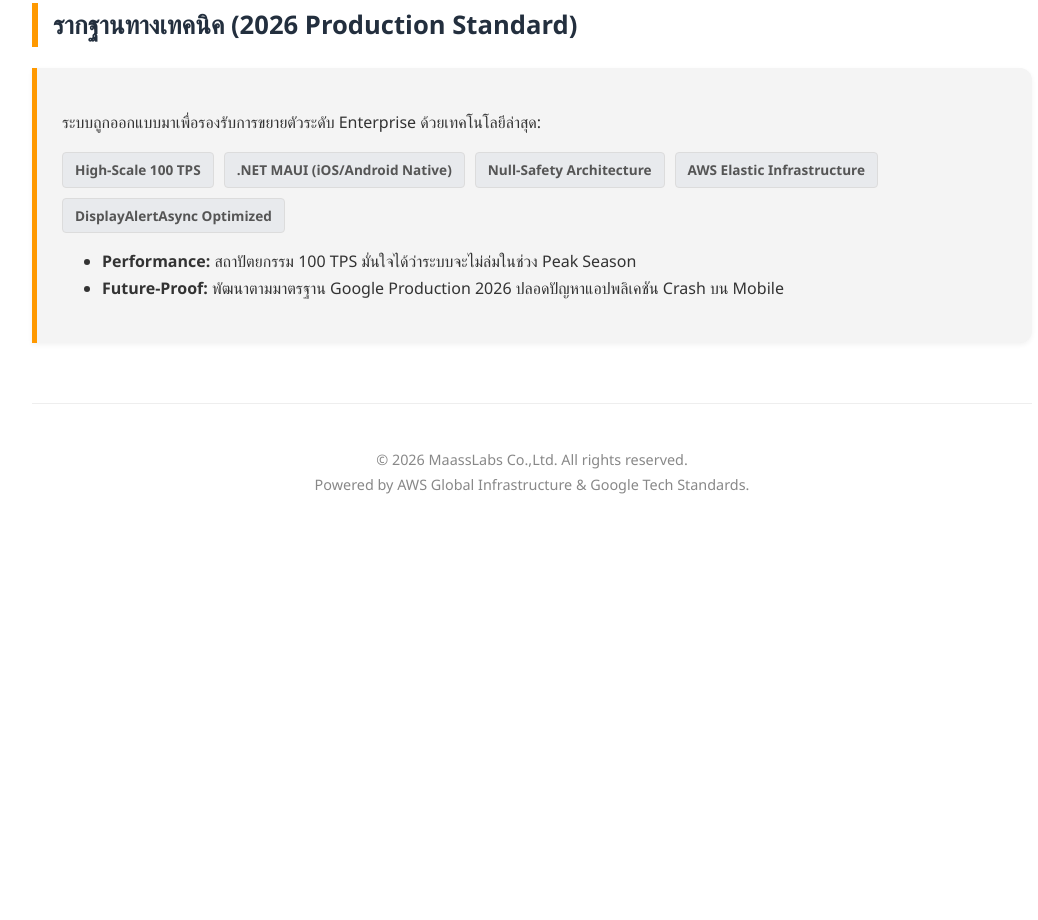
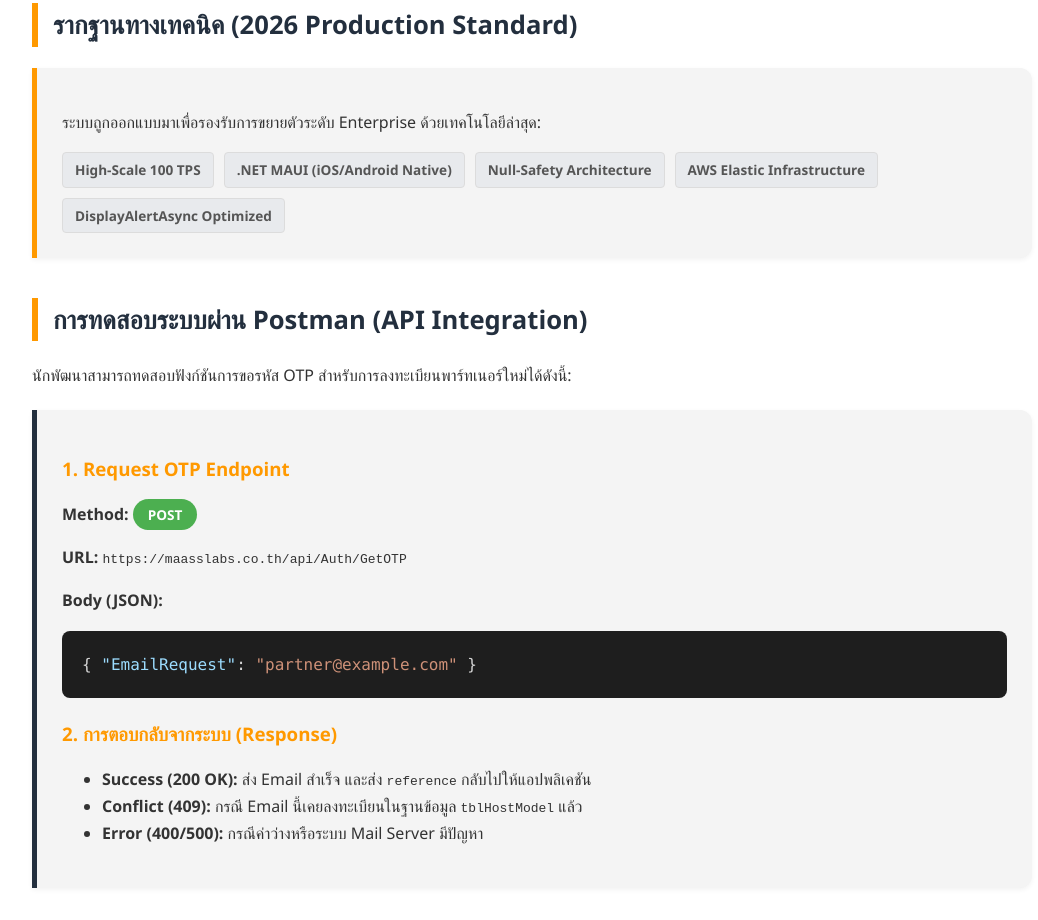
Before and after one commit to aaugust21ah/bookaa.platform, a plain HTML site: page index.html in a window 1280 px wide. Shown: the part 1120-2040 px from the top of the page, without its empty margins (108-1146 px from the left). Before the commit the page ends 1682 px from the top, so only its background shows below. Drawn offline with Linux system fonts and the light colour scheme.

Commit message:
Enhance API guide styles and response information
Added new styles for API guide and updated response handling details.

```diff
--- a/index.html
+++ b/index.html
@@ -5,7 +5,7 @@
     <meta name="viewport" content="width=device-width, initial-scale=1.0">
     <title>Bookaa Platform | Next-Gen Enterprise Infrastructure</title>
     <style>
-        :root { --primary: #232f3e; --accent: #ff9900; --danger: #e44d26; --light: #f4f4f4; --thai-blue: #00247d; }
+        :root { --primary: #232f3e; --accent: #ff9900; --danger: #e44d26; --light: #f4f4f4; --thai-blue: #00247d; --code-bg: #272822; }
         body { font-family: 'Segoe UI', Tahoma, Geneva, Verdana, sans-serif; line-height: 1.7; color: #333; max-width: 1000px; margin: 0 auto; padding: 20px; background-color: #fff; }
         header { border-bottom: 3px solid var(--primary); padding-bottom: 20px; margin-bottom: 30px; display: flex; justify-content: space-between; align-items: center; }
         .badge { background: var(--primary); color: white; padding: 6px 15px; border-radius: 20px; font-size: 0.85em; font-weight: bold; }
@@ -28,6 +28,12 @@
         .tech-spec { display: flex; flex-wrap: wrap; gap: 10px; margin-top: 15px; }
         .spec-item { background: #e8eaed; padding: 5px 12px; border-radius: 4px; font-size: 0.85em; color: #555; border: 1px solid #dcdcdc; font-weight: bold; }
         .spec-global { background: #e3f2fd; color: #0d47a1; border-color: #bbdefb; }
+
+        .api-guide { background: #1e1e1e; color: #d4d4d4; padding: 20px; border-radius: 8px; font-family: 'Consolas', monospace; margin-top: 15px; overflow-x: auto; }
+        .method { color: #569cd6; font-weight: bold; }
+        .url { color: #ce9178; }
+        .json-key { color: #9cdcfe; }
+        .json-val { color: #ce9178; }
 
         .lang-section { display: none; animation: fadeIn 0.4s ease; }
         .lang-section.active { display: block; }
@@ -103,9 +109,29 @@
                 <div class="spec-item">AWS Elastic Infrastructure</div>
                 <div class="spec-item">DisplayAlertAsync Optimized</div>
             </div>
-            <ul style="margin-top: 15px;">
-                <li><strong>Performance:</strong> สถาปัตยกรรม 100 TPS มั่นใจได้ว่าระบบจะไม่ล่มในช่วง Peak Season</li>
-                <li><strong>Future-Proof:</strong> พัฒนาตามมาตรฐาน Google Production 2026 ปลอดปัญหาแอปพลิเคชัน Crash บน Mobile</li>
+        </div>
+    </section>
+
+    <section>
+        <h2>การทดสอบระบบผ่าน Postman (API Integration)</h2>
+        <p>นักพัฒนาสามารถทดสอบฟังก์ชันการขอรหัส OTP สำหรับการลงทะเบียนพาร์ทเนอร์ใหม่ได้ดังนี้:</p>
+        <div class="feature-box">
+            <h3>1. Request OTP Endpoint</h3>
+            <p><strong>Method:</strong> <span class="badge" style="background:#4caf50">POST</span></p>
+            <p><strong>URL:</strong> <code>https://maasslabs.co.th/api/Auth/GetOTP</code></p>
+
+            <p><strong>Body (JSON):</strong></p>
+            <div class="api-guide">
+{
+  <span class="json-key">"EmailRequest"</span>: <span class="json-val">"partner@example.com"</span>
+}
+            </div>
+
+            <h3 style="margin-top:20px;">2. การตอบกลับจากระบบ (Response)</h3>
+            <ul>
+                <li><strong>Success (200 OK):</strong> ส่ง Email สำเร็จ และส่ง <code>reference</code> กลับไปให้แอปพลิเคชัน</li>
+                <li><strong>Conflict (409):</strong> กรณี Email นี้เคยลงทะเบียนในฐานข้อมูล <code>tblHostModel</code> แล้ว</li>
+                <li><strong>Error (400/500):</strong> กรณีค่าว่างหรือระบบ Mail Server มีปัญหา</li>
             </ul>
         </div>
     </section>
@@ -166,9 +192,29 @@
                 <div class="spec-item">AWS Elastic Infrastructure</div>
                 <div class="spec-item">DisplayAlertAsync Optimized</div>
             </div>
-            <ul style="margin-top: 15px;">
-                <li><strong>Performance:</strong> 100 TPS architecture ensures stability during peak traffic.</li>
-                <li><strong>Future-Proof:</strong> Built on Google Production 2026 standards, ensuring zero-crash runtime on mobile.</li>
+        </div>
+    </section>
+
+    <section>
+        <h2>Postman Integration Guide</h2>
+        <p>Developers can test the OTP generation flow for partner registration using the following specs:</p>
+        <div class="feature-box">
+            <h3>1. Request OTP Endpoint</h3>
+            <p><strong>Method:</strong> <span class="badge" style="background:#4caf50">POST</span></p>
+            <p><strong>URL:</strong> <code>https://maasslabs.co.th/api/Auth/GetOTP</code></p>
+
+            <p><strong>Body (JSON):</strong></p>
+            <div class="api-guide">
+{
+  <span class="json-key">"EmailRequest"</span>: <span class="json-val">"partner@example.com"</span>
+}
+            </div>
+
+            <h3 style="margin-top:20px;">2. Response Handling</h3>
+            <ul>
+                <li><strong>200 OK:</strong> OTP sent to email; returns <code>reference</code> code.</li>
+                <li><strong>409 Conflict:</strong> Email already exists in <code>tblHostModel</code>.</li>
+                <li><strong>500 Internal Error:</strong> Failures in email service or DB persistence.</li>
             </ul>
         </div>
     </section>
```
